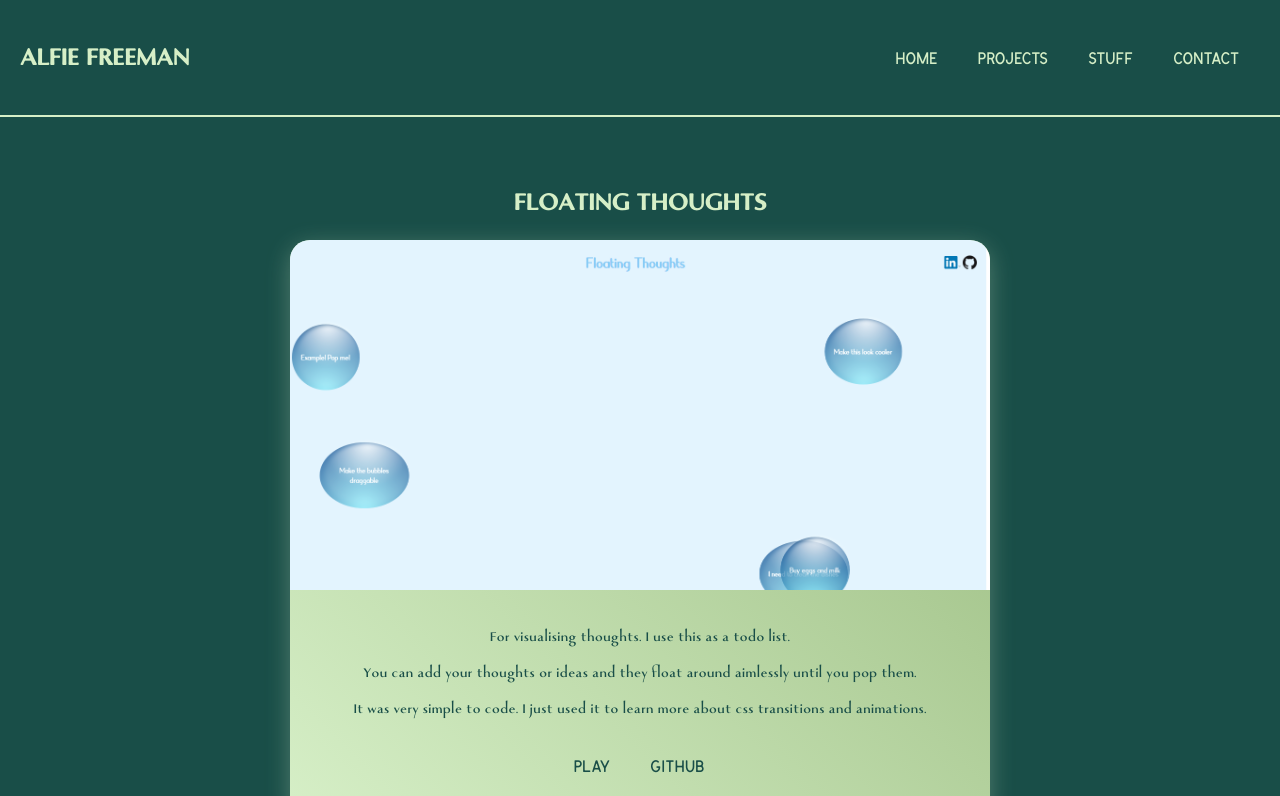
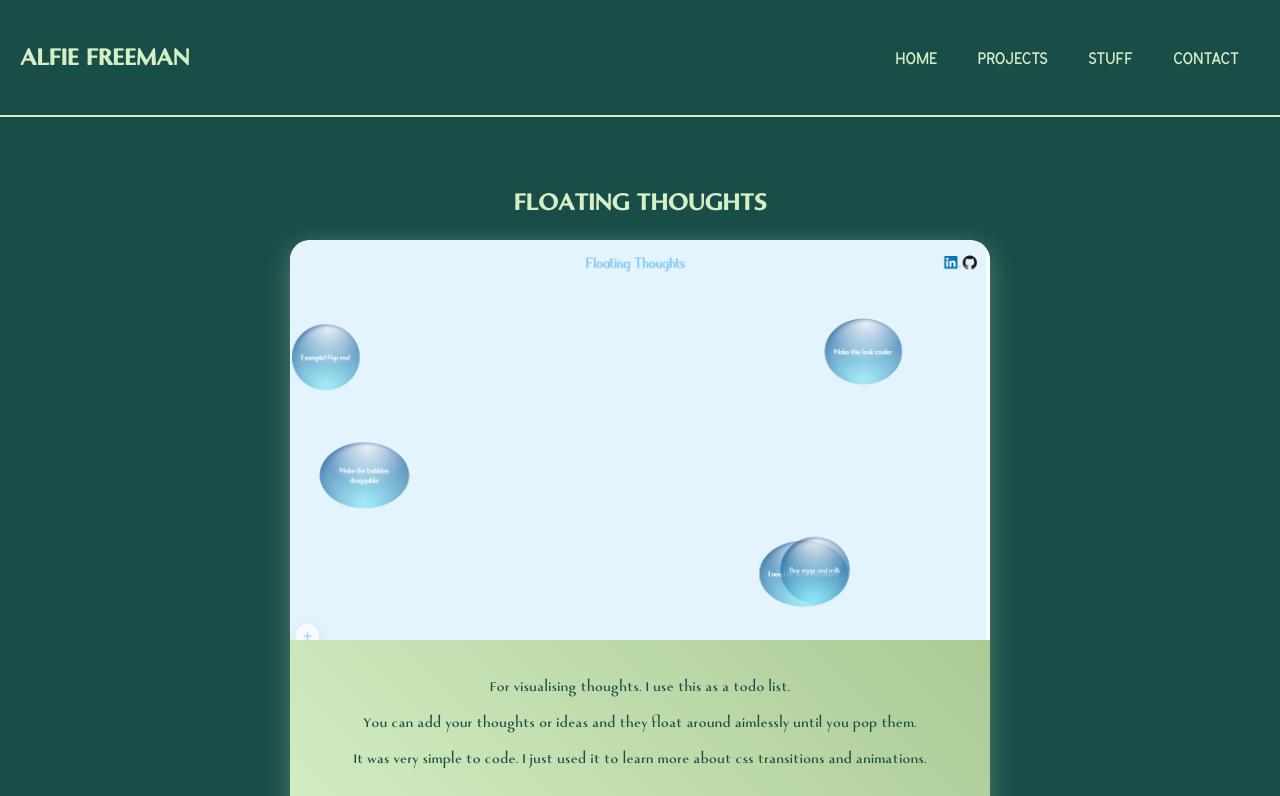
Before and after one commit to runticle/next-website, a Next.js app: page /projects/floating-thoughts in a window 1280 px wide. Shown: the top 796 px of the page. Built offline with nearby package versions, Linux system fonts and the light colour scheme.

Commit message:
cleaning up css

```diff
--- a/src/components/Project/index.js
+++ b/src/components/Project/index.js
@@ -42,23 +42,14 @@ const Section = styled.section`
 
     .imageBox {
         width: 100%;
-        /* height: 350px; */
         overflow: hidden;
-        /* max-width: 600px; */
-        max-height: 350px;
+        max-height: 400px;
         border-top-left-radius: var(--spacing);
         border-top-right-radius: var(--spacing);
-
-        margin: 0 auto;
-
-         > div {
-            position: unset !important;
-        }
 
         @media screen and (max-width: 768px) {
             width: 100%;
         }
-
 
         .image {
             object-fit: cover;
```
